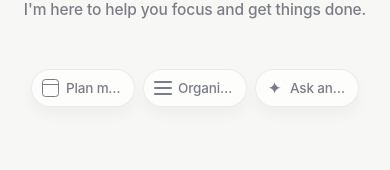
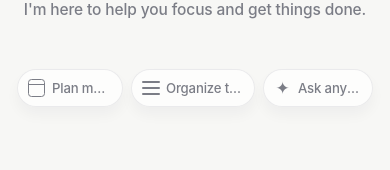
Before and after one commit to miromnb-coder/Auren, a React Native app: screen / in a window 390 px wide. Shown: the part 334-504 px from the top of the page. Built offline with nearby package versions, Linux system fonts and the light colour scheme.

Commit message:
Allow action pill widths to match reference

```diff
--- a/src/components/AurenActionPill.tsx
+++ b/src/components/AurenActionPill.tsx
@@ -5,12 +5,13 @@ import { colors, shadows, spacing } from '../theme';
 type Props = {
   icon: ReactNode;
   label: string;
+  width?: number;
   onPress?: () => void;
 };
 
-export function AurenActionPill({ icon, label, onPress }: Props) {
+export function AurenActionPill({ icon, label, width = 112, onPress }: Props) {
   return (
-    <Pressable onPress={onPress} style={({ pressed }) => [styles.pill, pressed && styles.pressed]}>
+    <Pressable onPress={onPress} style={({ pressed }) => [styles.pill, { width }, pressed && styles.pressed]}>
       <View style={styles.icon}>{icon}</View>
       <Text style={styles.label} numberOfLines={1}>{label}</Text>
     </Pressable>
@@ -19,7 +20,6 @@ export function AurenActionPill({ icon, label, onPress }: Props) {
 
 const styles = StyleSheet.create({
   pill: {
-    width: 104,
     height: 38,
     paddingHorizontal: 10,
     borderRadius: spacing.radiusFull,
@@ -44,8 +44,8 @@ const styles = StyleSheet.create({
   label: {
     flexShrink: 1,
     color: colors.muted,
-    fontSize: 13.5,
-    letterSpacing: -0.15,
+    fontSize: 13.2,
+    letterSpacing: -0.18,
     fontWeight: '500',
   },
 });
```
